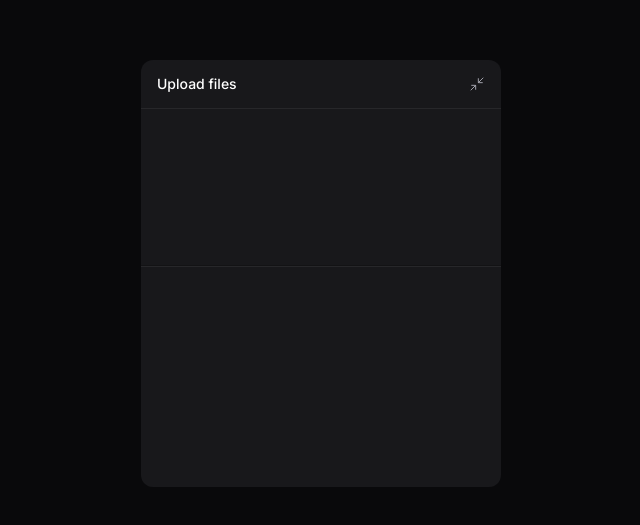
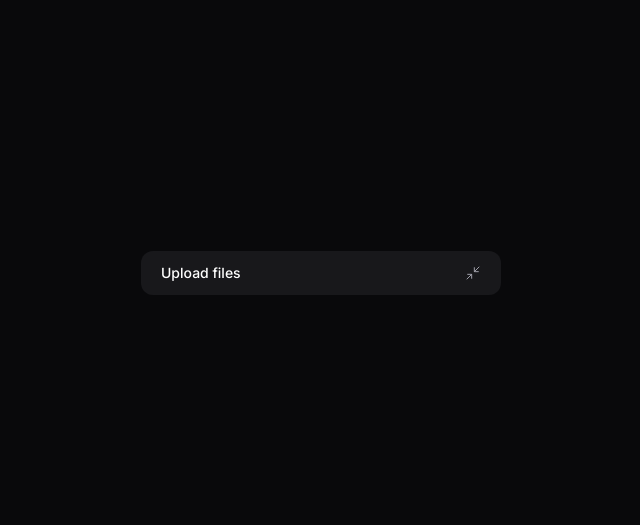
Before and after one commit to eullerbraz/upload-widget, a React (Vite) app: page / in a window 1280 px wide. Shown: the part 127-652 px from the top of the page, without its empty margins (319-959 px from the left). Built offline with nearby package versions, Linux system fonts and the light colour scheme.

Commit message:
feat: Add collapsible behavior on tap upload widget header

```diff
--- a/package.json
+++ b/package.json
@@ -10,6 +10,7 @@
     "preview": "vite preview"
   },
   "dependencies": {
+    "@radix-ui/react-collapsible": "^1.1.11",
     "@tailwindcss/vite": "^4.1.11",
     "lucide-react": "^0.525.0",
     "react": "^19.1.0",
--- a/src/components/upload-widget-header.tsx
+++ b/src/components/upload-widget-header.tsx
@@ -1,3 +1,4 @@
+import * as Collapsible from '@radix-ui/react-collapsible';
 import { Minimize2 } from 'lucide-react';
 import { Button } from './ui/button';
 
@@ -5,11 +6,12 @@
   return (
     <div className='w-full p-4 py-2 bg-white/2 border-zinc-800 border-b flex items-center justify-between'>
       <span className='text-sm font-medium'> Upload files</span>
-      <button>
+
+      <Collapsible.Trigger asChild>
         <Button size='icon' className='-mr-2'>
           <Minimize2 strokeWidth={1.5} className='size-4' />
         </Button>
-      </button>
+      </Collapsible.Trigger>
     </div>
   );
 }
--- /dev/null
+++ b/src/components/upload-widget-minimized-button.tsx
@@ -0,0 +1,15 @@
+import * as Collapsible from '@radix-ui/react-collapsible';
+import { Minimize2 } from 'lucide-react';
+
+export function UploadWidgetMinimizedButton() {
+  return (
+    <Collapsible.Trigger className=' group w-full bg-white/2 py-3 px-5 flex items-center justify-between'>
+      <span className='text-sm font-medium'> Upload files</span>
+
+      <Minimize2
+        strokeWidth={1.5}
+        className='size-4 text-zinc-400 group-hover:text-zinc-100'
+      />
+    </Collapsible.Trigger>
+  );
+}
--- a/src/components/upload-widget.tsx
+++ b/src/components/upload-widget.tsx
@@ -1,18 +1,27 @@
+import * as Collapsible from '@radix-ui/react-collapsible';
+import { useState } from 'react';
 import { UploadWidgetDropzone } from './upload-widget-dropzone';
 import { UploadWidgetHeader } from './upload-widget-header';
+import { UploadWidgetMinimizedButton } from './upload-widget-minimized-button';
 import { UploadWidgetUploadList } from './upload-widget-upload-list';
 
 export function UploadWidget() {
+  const [isWidgetOpen, setIsWidgetOpen] = useState(false);
+
   return (
-    <div className='w-full overflow-hidden bg-zinc-900 max-w-[360px] rounded-xl shadow-shape'>
-      <UploadWidgetHeader />
-      <div className='flex flex-col gap-4 py-3'>
-        <UploadWidgetDropzone />
+    <Collapsible.Root onOpenChange={setIsWidgetOpen}>
+      <div className='overflow-hidden bg-zinc-900 w-[360px] rounded-xl shadow-shape'>
+        {!isWidgetOpen && <UploadWidgetMinimizedButton />}
 
-        <div className='h-px bg-zinc-800 border-t border-black/50 box-content' />
-
-        <UploadWidgetUploadList />
+        <Collapsible.Content>
+          <UploadWidgetHeader />
+          <div className='flex flex-col gap-4 py-3'>
+            <UploadWidgetDropzone />
+            <div className='h-px bg-zinc-800 border-t border-black/50 box-content' />
+            <UploadWidgetUploadList />
+          </div>
+        </Collapsible.Content>
       </div>
-    </div>
+    </Collapsible.Root>
   );
 }
```
Also changed, not shown: 1 other file (tests, documents, lock files or other folders).
